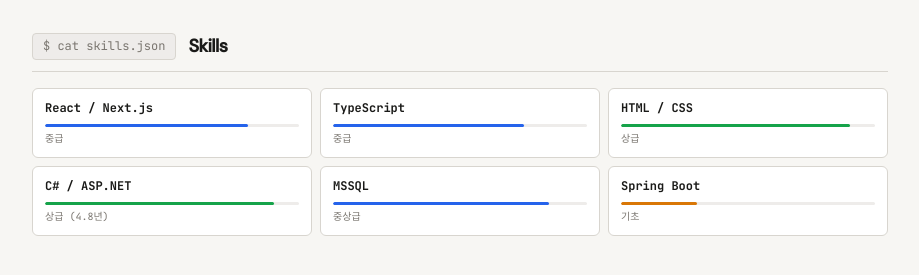
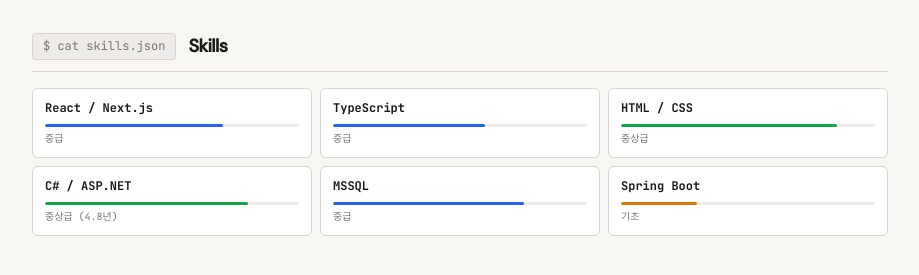
Before and after one commit to kkaengji/Portfolio, a Next.js app: page / in a window 1280 px wide. Shown: the part 1540-1815 px from the top of the page, without its empty margins (320-1239 px from the left). Built offline with nearby package versions, Linux system fonts and the light colour scheme.

Commit message:
스킬 레벨 수정

```diff
--- a/src/data/skills.ts
+++ b/src/data/skills.ts
@@ -1,10 +1,10 @@
 import { Skill } from "@/types";
 
 export const skills: Skill[] = [
-  { name: "React / Next.js", level: 80, label: "중급", color: "blue" },
-  { name: "TypeScript", level: 75, label: "중급", color: "blue" },
-  { name: "HTML / CSS", level: 90, label: "상급", color: "green" },
-  { name: "C# / ASP.NET", level: 90, label: "상급 (4.8년)", color: "green" },
-  { name: "MSSQL", level: 85, label: "중상급", color: "blue" },
+  { name: "React / Next.js", level: 70, label: "중급", color: "blue" },
+  { name: "TypeScript", level: 60, label: "중급", color: "blue" },
+  { name: "HTML / CSS", level: 85, label: "중상급", color: "green" },
+  { name: "C# / ASP.NET", level: 80, label: "중상급 (4.8년)", color: "green" },
+  { name: "MSSQL", level: 75, label: "중급", color: "blue" },
   { name: "Spring Boot", level: 30, label: "기초", color: "yellow" },
 ];
```
